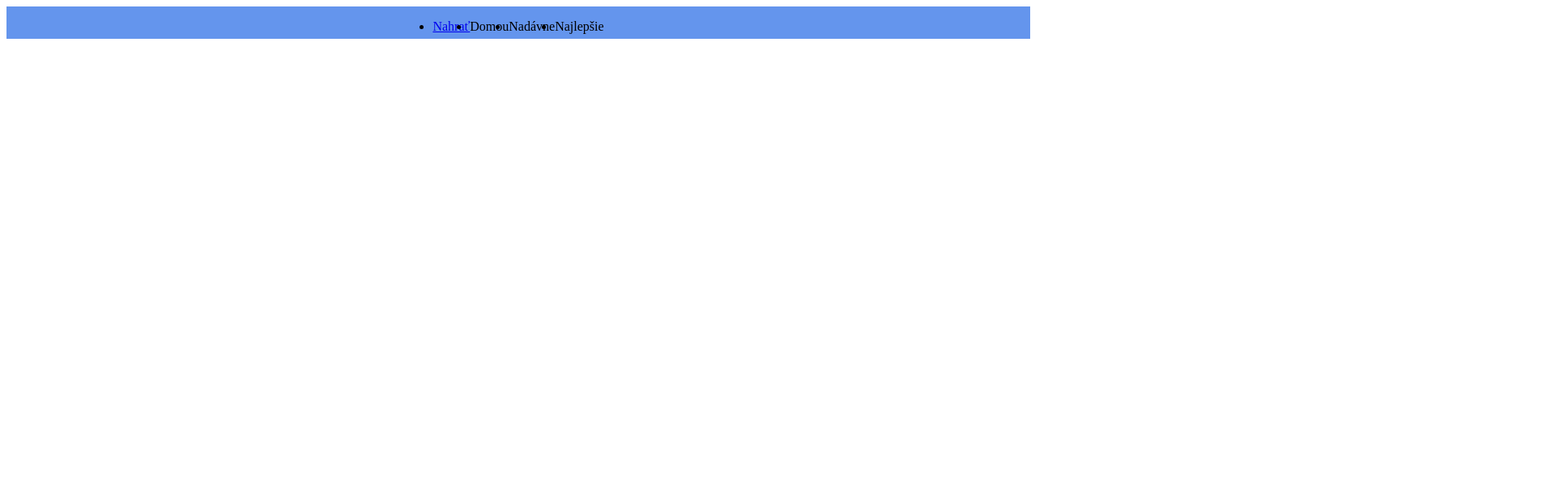
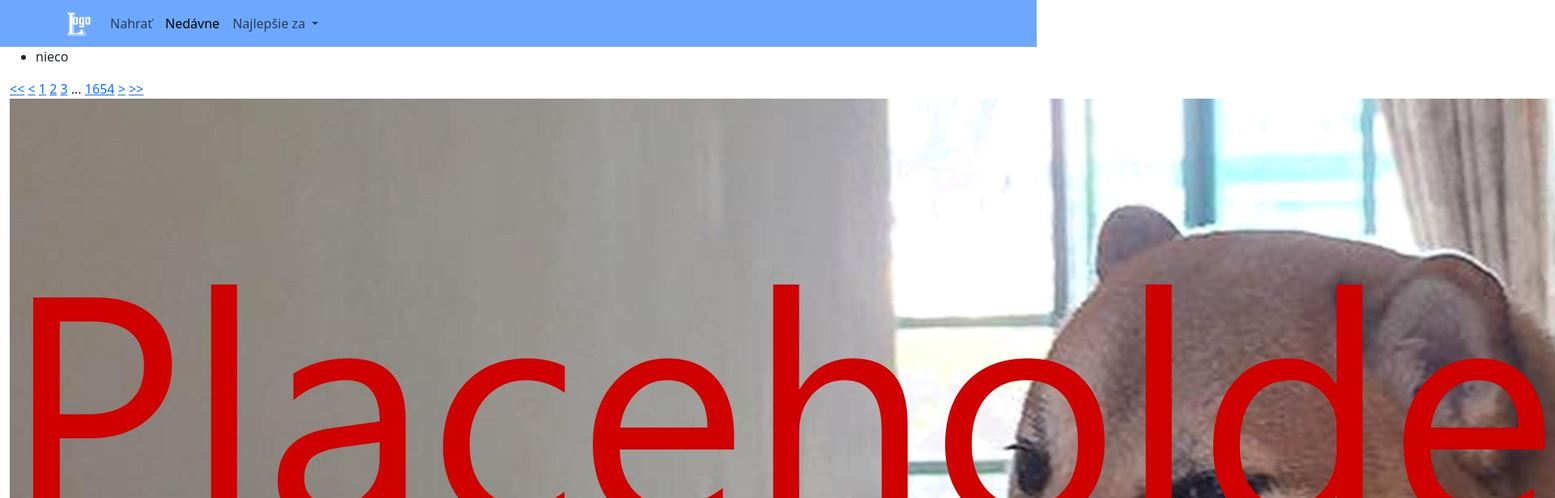
Before and after one commit to MartinKulic/VAII, a plain HTML site: page Main/index.html in a window 1280 px wide. Shown: the top 616 px of the page at 81% size, 1920 px wide, since content can reach past the window. Drawn offline with nearby package versions, Linux system fonts and the light colour scheme.

Commit message:
V1 Header

```diff
--- a/Main/index.html
+++ b/Main/index.html
@@ -3,28 +3,80 @@
 <head>
   <meta charset="UTF-8">
   <meta lang="sk">
-  <title>MarkIm</title>
+  <meta name="viewport" content="width=device-width, initial-scale=1">
+  <title>MeMeMark</title>
   <link rel="stylesheet" href="mainStyle.css">
+  <link href="https://cdn.jsdelivr.net/npm/bootstrap@5.3.3/dist/css/bootstrap.min.css" rel="stylesheet" integrity="sha384-QWTKZyjpPEjISv5WaRU9OFeRpok6YctnYmDr5pNlyT2bRjXh0JMhjY6hW+ALEwIH" crossorigin="anonymous">
 </head>
-<body>
-  <div class = "upperBar">
-    <nav class = "navBar">
-      <div class = "navBar left">
-        <ul>
-          <li><a href="index.html">Nahrať</a></li>
-          <li><a>Domou</a></li>
-          <li><a>Nadávne</a></li>
-          <li>
-            Najlepšie
-            <ul>
-              <li>Deň</li>
-              <li>Týždeň</li>
-              <li>Mesiac</li>
-            </ul>
-          </li>
-        </ul>
+<body class="bg-body">
+  <header>
+    <nav class="navbar navbar-expand-lg bg-navbar">
+      <div class="container">
+        <a class="navbar-brand" href="#">
+          <img src="../images/Logo.png" alt="Logo" width="30" height="30">
+        </a>
+        <button class="navbar-toggler" type="button" data-bs-toggle="collapse" data-bs-target="#navbarSupportedContent" aria-controls="navbarSupportedContent" aria-expanded="false" aria-label="Toggle navigation">
+          <span class="navbar-toggler-icon"></span>
+        </button>
+        <div class="collapse navbar-collapse" id="navbarSupportedContent">
+          <ul class="navbar-nav me-auto mb-2 mb-lg-0">
+            <li class="nav-item">
+              <a class="nav-link" href="#">Nahrať</a>
+            </li>
+            <li class="nav-item">
+              <a class="nav-link active" aria-current="page" href="#">Nedávne</a>
+            </li>
+            <li class="nav-item dropdown">
+              <a class="nav-link dropdown-toggle" href="#" role="button" data-bs-toggle="dropdown" aria-expanded="false">
+                Najlepšie za
+              </a>
+              <ul class="dropdown-menu">
+                <li><a class="dropdown-item disabled" href="#">Deň</a></li>
+                <li><a class="dropdown-item disabled" href="#">Týždeň</a></li>
+                <li><a class="dropdown-item disabled" href="#">Mesiac</a></li>
+                <li><a class="dropdown-item disabled" href="#">Rok</a></li>
+              </ul>
+            </li>
+          </ul>
+
+        </div>
       </div>
     </nav>
+  </header>
+
+  <div class = "container-xxl">
+    <aside>
+      <ul>
+        <li>
+          nieco
+        </li>
+      </ul>
+    </aside>
+    <main>
+      <span class="pagesNavigator">
+        <a href="#"><<</a>
+        <a href="#"><</a>
+        <a href="#">1</a>
+        <a href="#">2</a>
+        <a href="#">3</a>
+        <a>...</a>
+        <a href="#">1654</a>
+        <a href="#">></a>
+        <a href="#">>></a>
+      </span>
+      <div class="mainGallery">
+        <img src="../images/balltze-dog-aka-cheems.jpg">
+        <img src="../images/imagescat.jpg">
+        <img src="../images/maxresdefault.jpg">
+        <img src="../images/Original_Doge_meme.jpg">
+      </div>
+
+    </main>
   </div>
+
+
+
+  <script src="https://cdn.jsdelivr.net/npm/bootstrap@5.3.3/dist/js/bootstrap.bundle.min.js" integrity="sha384-YvpcrYf0tY3lHB60NNkmXc5s9fDVZLESaAA55NDzOxhy9GkcIdslK1eN7N6jIeHz" crossorigin="anonymous"></script>
+
 </body>
 </html>
--- a/Main/mainStyle.css
+++ b/Main/mainStyle.css
@@ -1,32 +1,4 @@
-.left {
-    justify-self: start;
+
+.bg-navbar {
+    background-color: #6ea8fe;
 }
-.upperBar {
-    background-color: cornflowerblue;
-    width: 100%;
-    height: 5vh;
-    overflow: hidden;
-}
-.navBar {
-    list-style-type: none;
-    align-items: stretch;
-    display: flex;
-    height: 100%;
-    justify-content: center;
-    margin: 0;
-    padding: 0;
-}
-.navBar ul {
-    display: flex;
-    margin-inline: 0em;
-    padding-inline: 1em;
-    min-width: 6em;
-    justify-content: center;
-}
-.navBar li > ul{
-    display: none;
-}
-.navBar li > ul:hover {
-    display: block;
-    background-color: red;
-}
```
